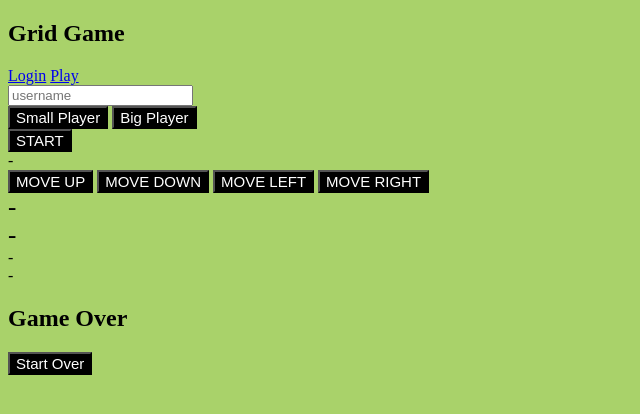
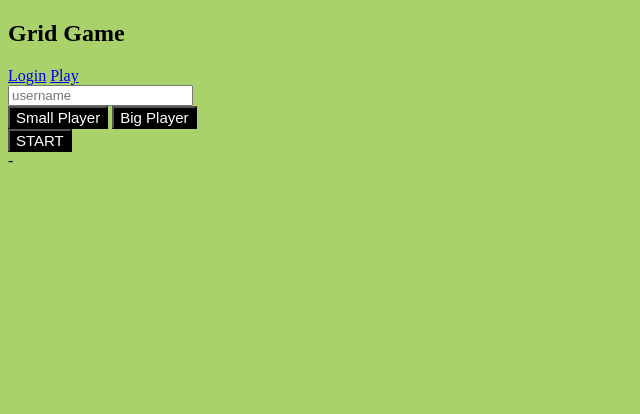
Before and after one commit to gabrielbrickle/BackbonejsGridGame, a website: page index.html in a window 1280 px wide. Shown: the whole page, without its empty margins (0-640 px from the left). Drawn offline with nearby package versions, Linux system fonts and the light colour scheme.

Commit message:
working on game over

```diff
--- a/index.html
+++ b/index.html
@@ -21,7 +21,7 @@
         <div id="newuser">-</div>
     </section>
 
-    <section id="game-view">
+    <section id="game-view" class="hidden">
         <button id="up"> MOVE UP </button>
         <button id="down"> MOVE DOWN </button>
         <button id="left"> MOVE LEFT </button>
@@ -32,7 +32,7 @@
         <div id="movecount">-</div>
     </section>
 
-    <section id="game-over">
+    <section id="game-over" class="hidden">
         <h2>Game Over</h2>
         <button id="restart">Start Over</button>
     </section>
--- a/js/views/gameover.js
+++ b/js/views/gameover.js
@@ -11,6 +11,9 @@ module.exports = Backbone.View.extend({
         this.model.restart();
         // this.trigger('startover', this.model);//////FROM CLASS
     },
+    render: function(){
+
+    }
 });
 
 
--- a/js/views/users.js
+++ b/js/views/users.js
@@ -1,4 +1,5 @@
 module.exports = Backbone.View.extend({
+
     initialize: function() {
         this.model.on('change', this.render, this);
     },
```
Also changed, not shown: js/models/movement.js (+8 -4 lines), public/index.html (+1 -1 lines), public/main.js (+14 -14 lines), public/router.js (+14 -14 lines).
